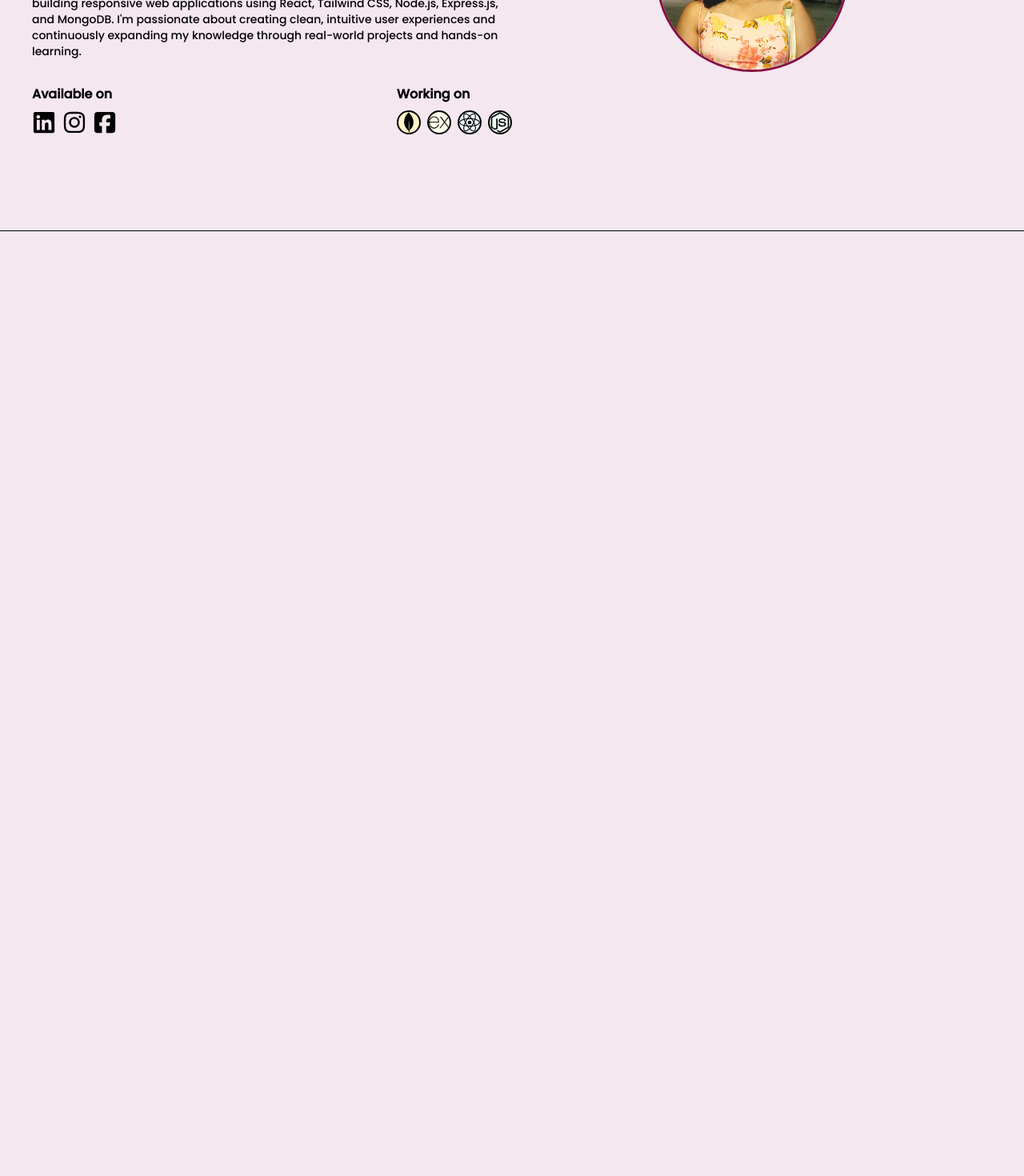
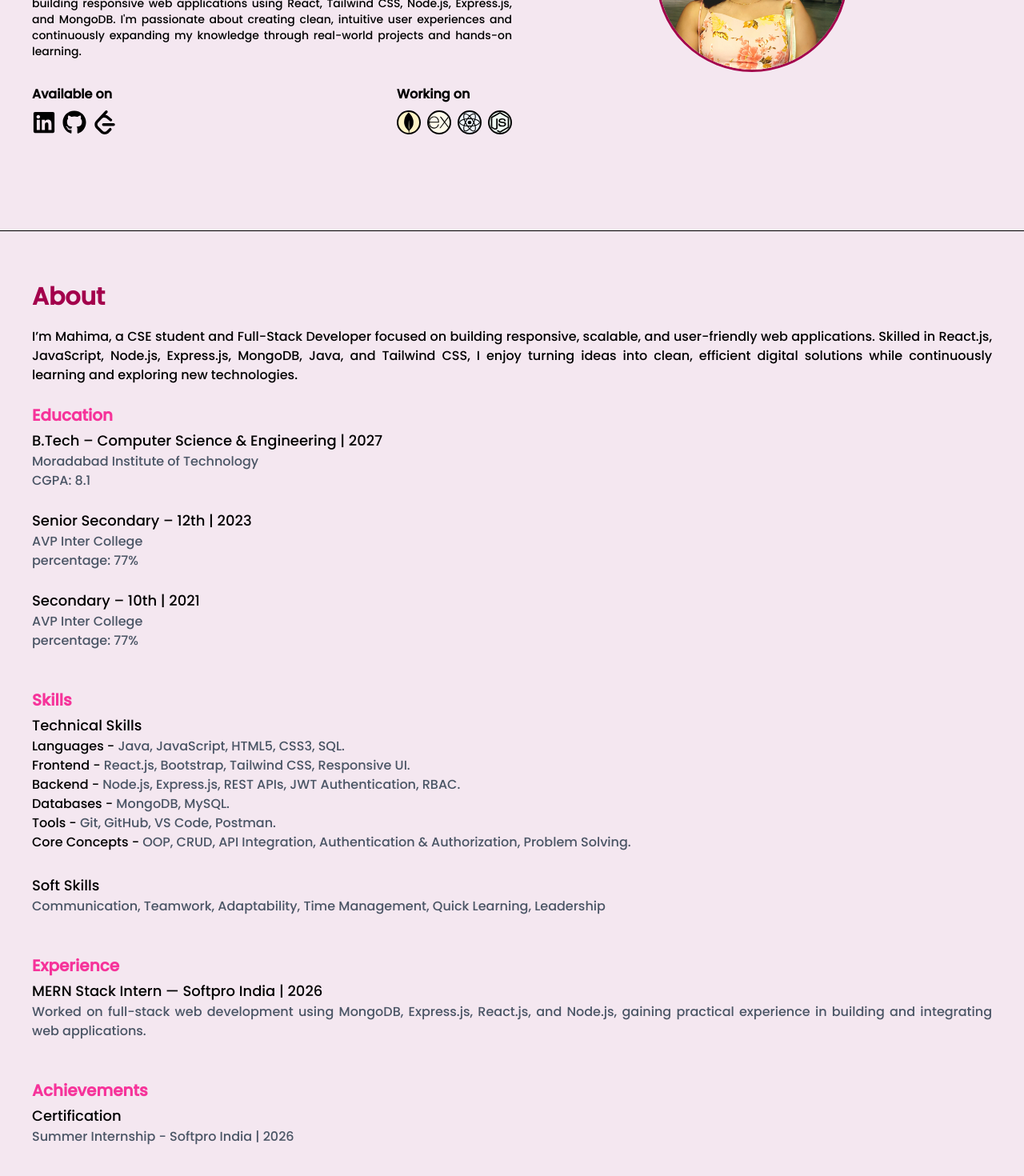
Before and after one commit to mahima14356-max/Portfolio, a React app: page / in a window 1280 px wide. Shown: the part 342-1812 px from the top of the page at 80% size. Before the commit the page ends 800 px from the top, so only its background shows below. Built offline with nearby package versions, Linux system fonts and the light colour scheme; the HTML template or start-up script is replaced by a standard one.

Commit message:
About Section added

```diff
--- a/src/App.jsx
+++ b/src/App.jsx
@@ -1,12 +1,14 @@
 import React from 'react'
 import Navbar from './components/Navbar'
 import Home from './components/Home'
+import About from './components/About'
 
 const App = () => {
   return (
     <>
     <Navbar/>
     <Home/>
+    <About/>
     </>
   )
 }
--- /dev/null
+++ b/src/components/About.jsx
@@ -0,0 +1,126 @@
+import React from "react";
+
+const About = () => {
+  return (
+    <div className="container  max-w-screen-2xl  mx-auto px-4 md:px-10 my-16 ">
+      <div>
+        <h1 className="text-3xl font-bold text-pink-800 mb-5">About</h1>
+        <p className="text-justify">
+          I’m Mahima, a CSE student and Full-Stack Developer focused on building
+          responsive, scalable, and user-friendly web applications. Skilled in
+          React.js, JavaScript, Node.js, Express.js, MongoDB, Java, and Tailwind
+          CSS, I enjoy turning ideas into clean, efficient digital solutions
+          while continuously learning and exploring new technologies.
+        </p>
+        <br />
+        <section>
+          <h1 className=" text-xl font-semibold  text-pink-500 mb-1">
+            Education
+          </h1>
+          <article>
+            <h3 className="text-lg">
+              B.Tech – Computer Science & Engineering | 2027
+            </h3>
+            <p className="text-gray-600">Moradabad Institute of Technology</p>
+            <p className="text-gray-600">CGPA: 8.1</p>
+          </article>
+          <br />
+          <article>
+            <h3 className="text-lg">Senior Secondary – 12th | 2023</h3>
+
+            <p className="text-gray-600">AVP Inter College</p>
+            <p className="text-gray-600">percentage: 77%</p>
+          </article>
+          <br />
+          <article>
+            <h3 className="text-lg">Secondary – 10th | 2021</h3>
+
+            <p className="text-gray-600">AVP Inter College</p>
+            <p className="text-gray-600">percentage: 77%</p>
+          </article>
+        </section>
+        <br /> <br />
+        <section>
+          <h1 className=" text-xl font-semibold  text-pink-500">Skills</h1>
+          <article>
+            <h3 className="text-lg mt-1 ">Technical Skills</h3>
+            <div>
+              <span>Languages -&nbsp;</span>
+              <span className="text-gray-600 text-justify">
+                Java, JavaScript, HTML5, CSS3, SQL.
+              </span>
+            </div>
+            <div>
+              <span>Frontend -&nbsp;</span>
+              <span className="text-gray-600 text-justify">
+                React.js, Bootstrap, Tailwind CSS, Responsive UI.
+              </span>
+            </div>
+            <div>
+              <span>Backend -&nbsp;</span>
+              <span className="text-gray-600 text-justify">
+                Node.js, Express.js, REST APIs, JWT Authentication, RBAC.
+              </span>
+            </div>
+            <div>
+              <span>Databases -&nbsp;</span>
+              <span className="text-gray-600 text-justify">
+                MongoDB, MySQL.
+              </span>
+            </div>
+            <div>
+              <span>Tools -&nbsp;</span>
+              <span className="text-gray-600 text-justify">
+                Git, GitHub, VS Code, Postman.
+              </span>
+            </div>
+            <div>
+              <span>Core Concepts -&nbsp;</span>
+              <span className="text-gray-600 text-justify">
+                OOP, CRUD, API Integration, Authentication & Authorization,
+                Problem Solving.
+              </span>
+            </div>
+          </article>
+          <br />
+          <article>
+            <h3 className="text-lg mt-1">Soft Skills</h3>
+            <span className="text-gray-600 text-justify">
+              Communication, Teamwork, Adaptability, Time Management, Quick
+              Learning, Leadership
+            </span>
+          </article>
+        </section>
+        <br /> <br />
+        <section>
+          <h1 className=" text-xl font-semibold  text-pink-500">Experience</h1>
+          <article>
+            <h3 className="text-lg mt-1">
+              MERN Stack Intern — Softpro India | 2026
+            </h3>
+            <p className="text-gray-600 text-justify">
+              Worked on full-stack web development using MongoDB, Express.js,
+              React.js, and Node.js, gaining practical experience in building
+              and integrating web applications.
+            </p>
+          </article>
+        </section>
+        <br /> <br />
+        <section>
+          <h1 className=" text-xl font-semibold  text-pink-500">Achievements</h1>
+          <article>
+            <h3 className="text-lg mt-1">
+              Certification
+            </h3>
+            <p className="text-gray-600 text-justify">
+           Summer Internship - Softpro India | 2026
+            </p>
+          </article>
+        </section>
+        <br /> <br />
+      </div>
+    </div>
+  );
+};
+
+export default About;
--- a/src/components/Home.jsx
+++ b/src/components/Home.jsx
@@ -3,8 +3,8 @@ import { ReactTyped } from "react-typed";
 import img from "../assets/image.jpeg";
 
 import { FaLinkedin } from "react-icons/fa";
-import { FaInstagram } from "react-icons/fa";
-import { FaSquareFacebook } from "react-icons/fa6";
+import { FaGithub } from "react-icons/fa";
+import { SiLeetcode } from "react-icons/si";
 import { SiMongodb } from "react-icons/si";
 import { SiExpress } from "react-icons/si";
 import { FaReact } from "react-icons/fa";
@@ -16,7 +16,7 @@ const Home = () => {
       <div className="container  max-w-screen-2xl  mx-auto px-4 md:px-10 my-30 ">
         <div className="flex flex-col md:flex-row ">
           <div className="md:w-1/2 mt-12 md:mt-24 space-y-2 order-2 md:order-1">
-            <span className="text-xl">Welcome to my portfolio</span>
+            <span className="text-xl ">Welcome to my portfolio</span>
             <div className="flex gap-1 text-2xl md:text-4xl">
               <h1>Hi, I'm a</h1>
               <ReactTyped
@@ -28,7 +28,7 @@ const Home = () => {
               />
             </div>
             <br />
-            <p className="text-sm md:text-md text-jusyify">
+            <p className="text-sm md:text-md text-justify">
               I'm Mahima, A Computer Science student and aspiring MERN Stack
               Developer. I enjoy building responsive web applications using
               React, Tailwind CSS, Node.js, Express.js, and MongoDB. I'm
@@ -43,13 +43,27 @@ const Home = () => {
                 <h1 className="font-bold">Available on</h1>
                 <ul className="flex gap-2">
                   <li className="text-2xl md:text-3xl cursor-pointer hover:scale-110 duration-200">
-                    <FaLinkedin />
+                    <a
+                      href="https://www.linkedin.com/in/mahima-singh-b16053291" aria-label="Visit Mahima's Linkedin profile"
+                      target="_blank" rel="noopener noreferrer"
+                    >
+                    <FaLinkedin /></a>
                   </li>
                   <li className="text-2xl md:text-3xl cursor-pointer hover:scale-110 duration-200">
-                    <FaInstagram />
+                    <a
+                      href="https://github.com/mahima14356-max"
+                      target="_blank"
+                      rel="noopener noreferrer"  aria-label="Visit Mahima's GitHub profile"
+                    >
+                    <FaGithub /></a>
                   </li>
                   <li className="text-2xl  md:text-3xl cursor-pointer hover:scale-110 duration-200">
-                    <FaSquareFacebook />
+                    <a
+                      href="https://leetcode.com"
+                      target="_blank" aria-label="Visit Mahima's LeetCode profile"
+                      rel="noopener noreferrer"
+                    >
+                    <SiLeetcode /></a>
                   </li>
                 </ul>
               </div>
@@ -70,11 +84,11 @@ const Home = () => {
             <img
               src={img}
               alt="picture"
-              className=" w-35  h-35 md:h-60 md:w-60 rounded-full border-3 border-pink-900"
+              className=" w-35  h-35 md:h-60 md:w-60 rounded-full border-3 border-pink-800"
             />
           </div>
         </div>
-      </div>{" "}
+      </div>
       <hr />
     </>
   );
--- a/src/components/Navbar.jsx
+++ b/src/components/Navbar.jsx
@@ -14,7 +14,7 @@ const Navbar = () => {
 
   return (
     <>
-      <div className="container  max-w-screen-2xl  mx-auto px-4 md:px-10 h-16 fixed top-0 left-0 right-0 text-white bg-pink-300 shadow-md shadow-pink-800/50">
+      <div className="container  max-w-screen-2xl  mx-auto px-4 md:px-10 h-16 fixed top-0 left-0 right-0 z-50 text-white bg-pink-300 shadow-md shadow-pink-800/50">
         <div className=" flex justify-between items-center ">
           <div className="flex space-x-2">
             <img
```
Also changed, not shown: src/components/Portfolio.jsx (added).
